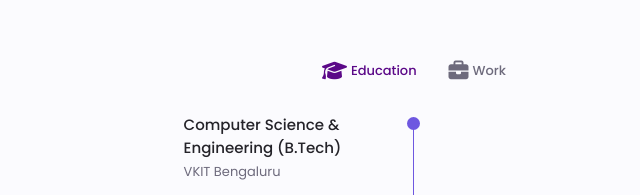
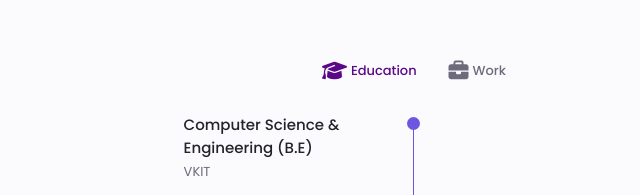
Before and after one commit to MahadevMetre/My-portfolio, a plain HTML site: page index.html in a window 1280 px wide. Shown: the part 1723-1918 px from the top of the page, 226-866 px from the left. Drawn offline with Linux system fonts and the light colour scheme.

Commit message:
added education

```diff
--- a/index.html
+++ b/index.html
@@ -249,9 +249,9 @@
               <div class="qualification-data">
                 <div>
                   <h3 class="qualification-title">
-                    Computer Science & Engineering (B.Tech)
+                    Computer Science & Engineering (B.E)
                   </h3>
-                  <span class="qualification-subtitle">VKIT Bengaluru</span>
+                  <span class="qualification-subtitle">VKIT</span>
                   <div class="qualification-date">
                     <i class="fa-solid fa-calendar-days"></i>
                     2019 - 2023
```
